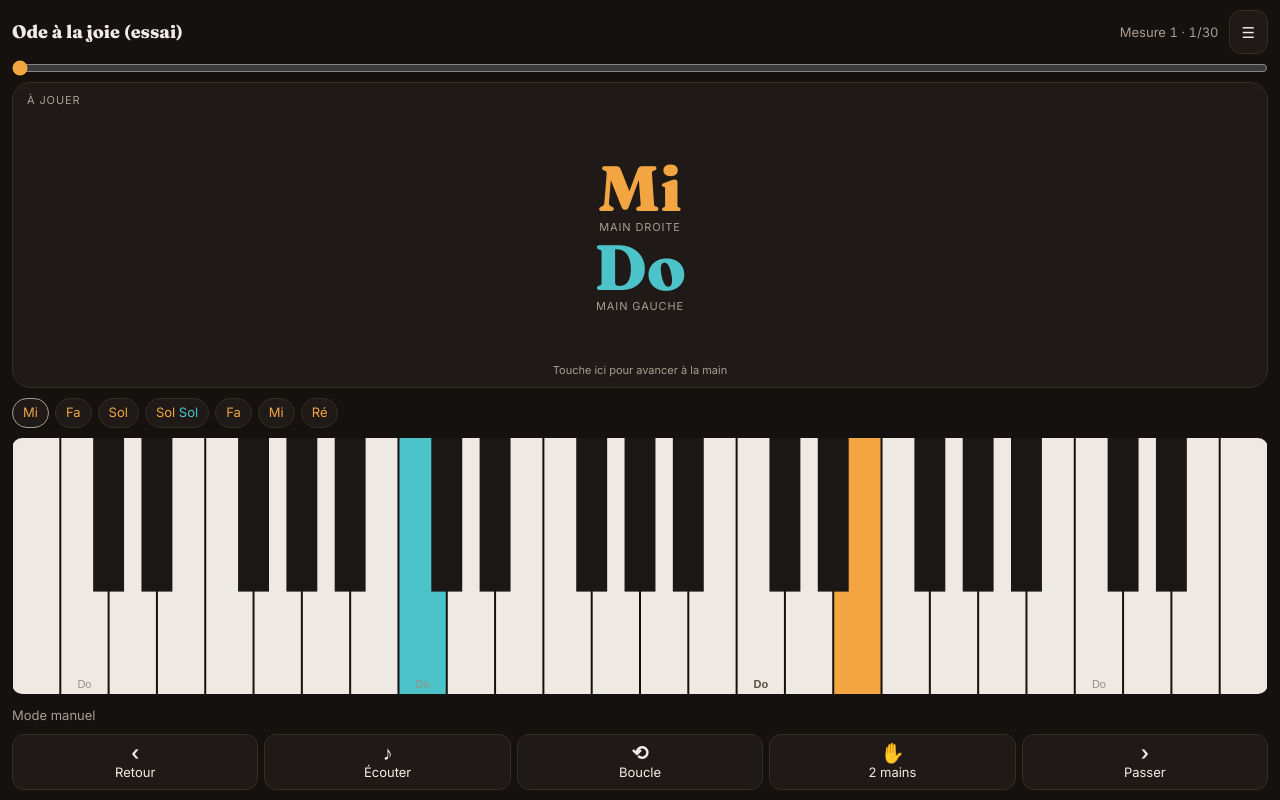
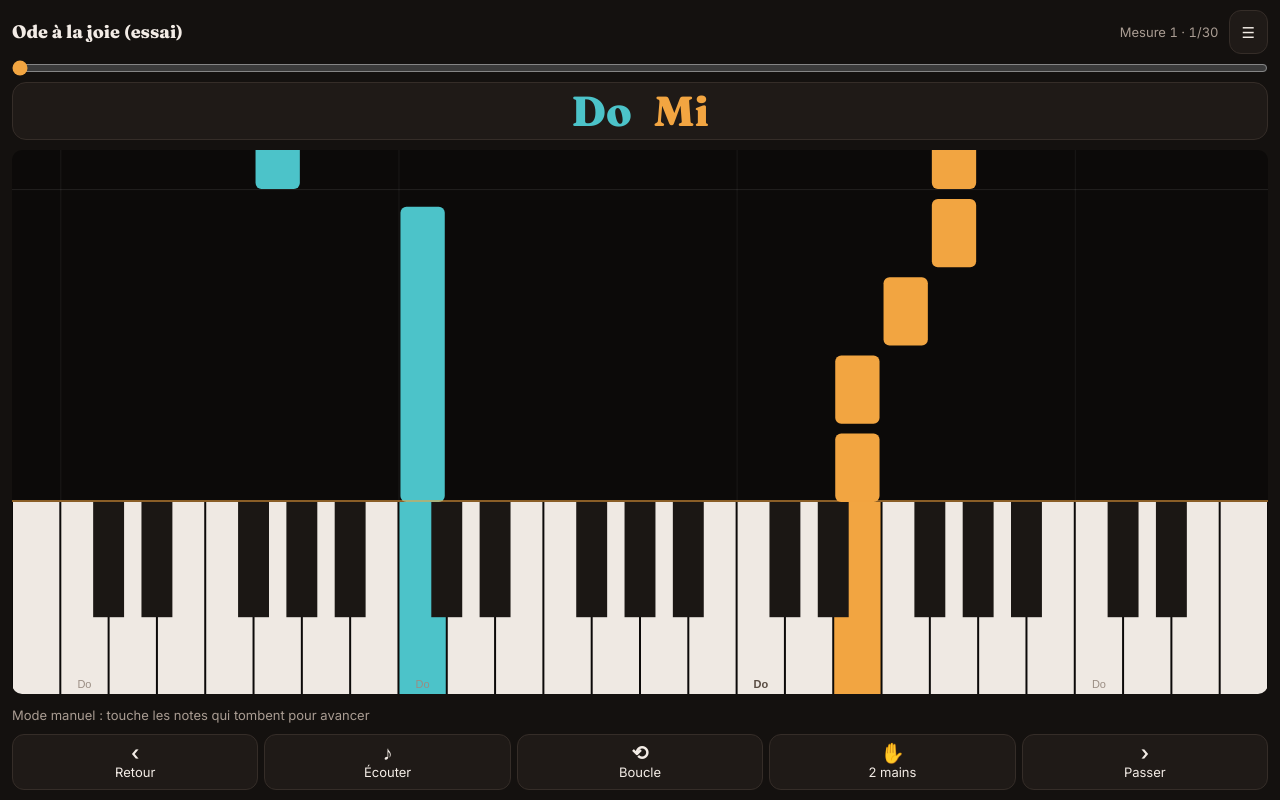
Before and after one commit to ayoubion/piano, a plain HTML site: page index.html in a window 1280 px wide. Drawn offline with Linux system fonts and the light colour scheme.

Commit message:
Notes qui tombent + clavier couvrant toute la tessiture du morceau
Co-Authored-By: Claude Opus 5.5 <noreply@anthropic.com>

```diff
--- a/index.html
+++ b/index.html
@@ -30,19 +30,16 @@ header h1{font:800 18px/1.1 var(--display);margin:0;flex:1;min-width:0;white-spa
 header .meta{color:var(--muted);font-size:13px;font-variant-numeric:tabular-nums;white-space:nowrap}
 #prog{width:100%;accent-color:var(--rh);margin:0 0 6px}
 main{flex:1;display:flex;flex-direction:column;gap:10px;min-height:0}
-#card{flex:1;min-height:110px;background:var(--panel);border:1px solid var(--line);border-radius:18px;display:flex;flex-direction:column;align-items:center;justify-content:center;gap:6px;padding:12px;position:relative;user-select:none;transition:background .15s}
+#card{flex:0 0 auto;min-height:58px;background:var(--panel);border:1px solid var(--line);border-radius:14px;display:flex;align-items:center;justify-content:center;padding:6px 12px;user-select:none;transition:background .15s;cursor:pointer}
 #card.flash{background:#24321f}
-#card .lbl{position:absolute;top:10px;left:14px;color:var(--muted);font-size:11px;letter-spacing:.08em;text-transform:uppercase}
-#card .hint{position:absolute;bottom:8px;color:var(--muted);font-size:11px}
-.row{display:flex;flex-wrap:wrap;justify-content:center;gap:8px 16px}
-.nn{font:800 clamp(34px,11vw,64px)/1 var(--display);transition:opacity .15s}
+#now{display:flex;flex-wrap:wrap;align-items:baseline;justify-content:center;gap:4px 22px}
+.row{display:flex;flex-wrap:wrap;justify-content:center;gap:4px 12px}
+.nn{font:800 clamp(26px,8vw,42px)/1 var(--display);transition:opacity .15s}
 .nn.R{color:var(--rh)} .nn.L{color:var(--lh)} .nn.done{opacity:.25;text-decoration:line-through}
-.handtag{font-size:11px;color:var(--muted);letter-spacing:.08em;text-transform:uppercase;width:100%;text-align:center}
-#next{display:flex;gap:6px;overflow:hidden;min-height:30px}
-#next .chip{flex:0 0 auto;padding:4px 10px;border-radius:999px;background:var(--panel);border:1px solid var(--line);font-size:13px;white-space:nowrap}
-#next .chip:first-child{border-color:var(--muted)}
 .R{color:var(--rh)} .L{color:var(--lh)}
-#kb{width:100%;height:clamp(120px,32vh,260px);display:block;border-radius:10px;flex:0 0 auto}
+#stage{flex:1;display:flex;flex-direction:column;min-height:0;border-radius:10px;overflow:hidden;background:#0c0a09}
+#roll{flex:1;min-height:90px;width:100%;display:block;cursor:pointer}
+#kb{width:100%;height:clamp(110px,24vh,220px);display:block;flex:0 0 auto}
 #status{display:flex;align-items:center;gap:8px;font-size:13px;color:var(--muted);min-height:22px}
 #meter{flex:0 0 60px;height:6px;background:var(--line);border-radius:3px;overflow:hidden}
 #meter i{display:block;height:100%;width:0;background:var(--ok)}
@@ -59,7 +56,8 @@ label.file{display:block;text-align:center;border:1px dashed var(--muted);border
 label.file input{display:none}
 input[type=range]{width:100%;accent-color:var(--rh)}
 @media (orientation:landscape) and (max-height:500px){
-  #card{min-height:70px} .nn{font-size:clamp(26px,7vh,44px)} #kb{height:38vh} #next{min-height:24px}
+  #card{min-height:44px;padding:2px 10px} .nn{font-size:clamp(20px,6vh,34px)} #kb{height:30vh}
+  header{padding:4px 0 2px} main{gap:6px} .dock{padding:4px 0 6px} .dock button{min-height:38px;padding:4px}
 }
 @media (prefers-reduced-motion:reduce){*{transition:none!important}}
 </style>
@@ -73,13 +71,13 @@ input[type=range]{width:100%;accent-color:var(--rh)}
 <input type="range" id="prog" min="0" max="0" value="0" aria-label="Position dans le morceau">
 <main>
   <div id="card" role="button" tabindex="0" aria-label="Notes à jouer (toucher pour passer)">
-    <span class="lbl">À jouer</span>
     <div id="now"></div>
-    <span class="hint" id="hint">Touche ici pour avancer à la main</span>
   </div>
-  <div id="next" aria-label="Ensuite"></div>
-  <canvas id="kb"></canvas>
-  <div id="status"><span id="stTxt">Mode manuel</span><div id="meter" hidden><i></i></div></div>
+  <div id="stage">
+    <canvas id="roll" aria-label="Notes qui tombent (toucher pour passer)"></canvas>
+    <canvas id="kb"></canvas>
+  </div>
+  <div id="status"><span id="stTxt">Mode manuel : touche les notes qui tombent pour avancer</span><div id="meter" hidden><i></i></div></div>
 </main>
 <nav class="dock">
   <button id="bPrev"><b>‹</b>Retour</button>
@@ -140,7 +138,7 @@ function parseMidi(buf){
   for(let t=0; t<ntr && p < d.byteLength; t++){
     const id = str(4), len = u32(), end = p + len;
     if(id !== 'MTrk'){ p = end; continue; }
-    let tick = 0, rs = 0; const notes = []; let name = '';
+    let tick = 0, rs = 0; const notes = []; let name = ''; const open = {};
     while(p < end){
       tick += vlq();
       let st = d.getUint8(p);
@@ -152,8 +150,13 @@ function parseMidi(buf){
         if(mt === 0x03){ for(let i=0;i<ml;i++) name += String.fromCharCode(d.getUint8(p+i)); }
         p += ml;
       } else if(st === 0xf0 || st === 0xf7){ p += vlq(); }
-      else if(type === 0x90){ const n=d.getUint8(p), v=d.getUint8(p+1); p+=2; if(v>0 && ch!==9) notes.push({t:tick, n, ch}); }
-      else if(type === 0x80 || type === 0xa0 || type === 0xb0 || type === 0xe0){ p += 2; }
+      else if(type === 0x90 || type === 0x80){
+        const n=d.getUint8(p), v=d.getUint8(p+1), key = ch*128+n; p+=2;
+        if(ch === 9){}
+        else if(type === 0x90 && v>0){ (open[key] ??= []).push(notes.length); notes.push({t:tick, n, ch, d:0}); }
+        else { const q = open[key]; if(q && q.length){ const x = notes[q.shift()]; x.d = tick - x.t; } }
+      }
+      else if(type === 0xa0 || type === 0xb0 || type === 0xe0){ p += 2; }
       else if(type === 0xc0 || type === 0xd0){ p += 1; }
       else { p = end; }
     }
@@ -167,13 +170,13 @@ function parseMidi(buf){
     const byCh = {}; groups[0].forEach(x => (byCh[x.ch] ??= []).push(x));
     groups = Object.values(byCh);
   }
-  const notes = [];
+  const notes = [], dur = x => x.d || ppq/2;
   if(groups.length >= 2){
     const avg = g => g.reduce((s,x)=>s+x.n,0)/g.length;
     const order = groups.map((g,i)=>({i,a:avg(g)})).sort((a,b)=>b.a-a.a);
-    order.forEach((o,rank) => groups[o.i].forEach(x => notes.push({t:x.t, n:x.n, h: rank===0 ? 'R' : 'L'})));
+    order.forEach((o,rank) => groups[o.i].forEach(x => notes.push({t:x.t, n:x.n, d:dur(x), h: rank===0 ? 'R' : 'L'})));
   } else {
-    groups[0].forEach(x => notes.push({t:x.t, n:x.n, h: x.n >= 60 ? 'R' : 'L'}));
+    groups[0].forEach(x => notes.push({t:x.t, n:x.n, d:dur(x), h: x.n >= 60 ? 'R' : 'L'}));
   }
   notes.sort((a,b)=>a.t-b.t || a.n-b.n);
   return {ppq, barTicks: ppq * 4 * tsNum / tsDen, notes};
@@ -185,9 +188,9 @@ function demoSong(){
   const E4=64,F4=65,G4=67,D4=62,C4=60,G2=43,C3=48;
   const mel = [[E4,1],[E4,1],[F4,1],[G4,1],[G4,1],[F4,1],[E4,1],[D4,1],[C4,1],[C4,1],[D4,1],[E4,1],[E4,1.5],[D4,.5],[D4,2],
                [E4,1],[E4,1],[F4,1],[G4,1],[G4,1],[F4,1],[E4,1],[D4,1],[C4,1],[C4,1],[D4,1],[E4,1],[D4,1.5],[C4,.5],[C4,2]];
-  let t = 0; mel.forEach(([n,b]) => { notes.push({t, n, h:'R'}); t += b*q; });
-  [C3,G2,C3,G2,C3,G2,C3,G2].forEach((n,i) => notes.push({t:i*4*q, n, h:'L'}));
-  notes.push({t:7*4*q + 2*q, n:C3, h:'L'});
+  let t = 0; mel.forEach(([n,b]) => { notes.push({t, n, d:b*q*0.9, h:'R'}); t += b*q; });
+  [C3,G2,C3,G2,C3,G2,C3,G2].forEach((n,i) => notes.push({t:i*4*q, n, d:(i===7?2:4)*q*0.95, h:'L'}));
+  notes.push({t:7*4*q + 2*q, n:C3, d:2*q, h:'L'});
   notes.sort((a,b)=>a.t-b.t || a.n-b.n);
   return {name:'Ode à la joie (essai)', ppq:q, barTicks:4*q, notes};
 }
@@ -217,7 +220,7 @@ function loadSong(song, keepPos){
   S.song = song; buildSteps();
   if(curT != null){ S.idx = Math.max(0, S.steps.findIndex(s => s.t >= curT)); }
   else S.idx = Math.min(store.get('pp:pos:'+song.name, 0), S.steps.length-1);
-  S.loopA = S.loopB = null; kbWin = null;
+  S.loopA = S.loopB = null; view.t = null;
   $('title').textContent = song.name;
   $('prog').max = Math.max(0, S.steps.length-1);
   $('songInfo').textContent = `${song.name} — ${S.steps.length} étapes, ${Math.ceil((song.notes[song.notes.length-1].t+1)/song.barTicks)} mesures.`;
@@ -259,10 +262,8 @@ function render(){
   const now = $('now');
   if(!step){ now.innerHTML = '<div class="small">Charge un morceau dans ☰</div>'; return; }
   const R = step.notes.filter(x=>x.h==='R').reverse(), L = step.notes.filter(x=>x.h==='L').reverse();
-  const part = (arr, tag) => arr.length ? `<div class="row">${arr.map(x=>`<span class="nn ${x.h}${S.latched.has(x.n)?' done':''}">${nName(x.n)}</span>`).join('')}</div>${S.hands==='both'?`<div class="handtag">${tag}</div>`:''}` : '';
-  now.innerHTML = part(R,'main droite') + part(L,'main gauche');
-  const nxt = S.steps.slice(S.idx+1, S.idx+8);
-  $('next').innerHTML = nxt.map(s=>`<span class="chip">${chipHTML(s)}</span>`).join('') || '<span class="small">Fin du morceau →  retour au début</span>';
+  const part = (arr, tag) => arr.length ? `<div class="row" title="${tag}">${arr.map(x=>`<span class="nn ${x.h}${S.latched.has(x.n)?' done':''}">${nName(x.n)}</span>`).join('')}</div>` : '';
+  now.innerHTML = part(L,'main gauche') + part(R,'main droite');
   const bar = Math.floor(step.t / S.song.barTicks) + 1;
   $('pos').textContent = `Mesure ${bar} · ${S.idx+1}/${S.steps.length}`;
   $('prog').value = S.idx;
@@ -273,37 +274,81 @@ function render(){
 }
 
 /* ---------- keyboard canvas ---------- */
-let kbWin = null; const wrong = new Map();
+const wrong = new Map();
+const view = { t:null, raf:0 };                     // animated scroll position of the falling notes (ticks)
 function whiteIdx(n){ const o = Math.floor(n/12), r=n%12; return o*7 + [0,0,1,1,2,3,3,4,4,5,5,6][r]; }
 function whiteToNote(w){ return Math.floor(w/7)*12 + [0,2,4,5,7,9,11][w%7]; }
+/* Keyboard window: always the whole range of the song (plus a key of margin), never less than half a piano */
+function kbLayout(W){
+  const HALF = 26;
+  const [slo, shi] = S.range || [48,72];
+  const span = Math.max(HALF, whiteIdx(shi) - whiteIdx(slo) + 3);
+  let wlo = Math.round((whiteIdx(slo) + whiteIdx(shi)) / 2 - span / 2 + 0.5);
+  wlo = Math.max(whiteIdx(21), Math.min(wlo, whiteIdx(108) - span + 1));
+  const whi = wlo + span - 1, kw = W / span;
+  // x position and width of a note's key
+  const keyX = n => isBlack(n) ? [(whiteIdx(n-1)-wlo+1)*kw - kw*0.32, kw*0.64] : [(whiteIdx(n)-wlo)*kw, kw];
+  return {wlo, whi, kw, keyX};
+}
+function css(){ const s = getComputedStyle(document.documentElement); return v => s.getPropertyValue(v).trim(); }
+function fitCanvas(cv){
+  const dpr = window.devicePixelRatio||1, W = cv.clientWidth, H = cv.clientHeight;
+  if(cv.width !== Math.round(W*dpr) || cv.height !== Math.round(H*dpr)){ cv.width = Math.round(W*dpr); cv.height = Math.round(H*dpr); }
+  const g = cv.getContext('2d'); g.setTransform(dpr,0,0,dpr,0,0); return [g, W, H];
+}
+function rr(g, x, y, w, h, r){ r = Math.min(r, w/2, h/2); g.beginPath(); if(g.roundRect) g.roundRect(x,y,w,h,r); else g.rect(x,y,w,h); g.fill(); }
+
+/* Falling notes: the current step sits on the keyboard, the next ones come down from above */
+function drawRoll(){
+  const cv = $('roll'); if(!cv.clientWidth || !S.song) return;
+  const [g, W, H] = fitCanvas(cv), c = css(), L = kbLayout(W);
+  const step = S.steps[S.idx]; if(!step) return;
+  const ppq = S.song.ppq, ppt = H / (ppq * 4.5);    // pixels per tick: ~4.5 beats visible
+  const vt = view.t ?? step.t;
+  g.clearRect(0,0,W,H);
+  // guide lines on every C, and bar lines
+  g.fillStyle = '#ffffff10';
+  for(let w=L.wlo; w<=L.whi; w++) if(whiteToNote(w)%12===0) g.fillRect((w-L.wlo)*L.kw, 0, 1, H);
+  const bt = S.song.barTicks;
+  for(let b = Math.ceil(vt/bt)*bt; (b - vt)*ppt < H; b += bt){ g.fillStyle = '#ffffff18'; g.fillRect(0, H - (b-vt)*ppt, W, 1); }
+  const curSet = new Set(step.notes.map(x=>x.n));
+  const until = vt + H/ppt;
+  for(const x of S.song.notes){
+    if(x.t > until) break;
+    const d = x.d || ppq/2;
+    if(x.t + d < vt - ppq*0.25) continue;
+    const yb = H - (x.t - vt)*ppt, h = Math.max(6, d*ppt - 2);
+    const [kx, kw] = L.keyX(x.n);
+    const other = S.hands !== 'both' && x.h !== S.hands;
+    const isCur = x.t === step.t || (Math.abs(x.t - step.t) <= ppq/8 && curSet.has(x.n));
+    let col = x.h === 'R' ? c('--rh') : c('--lh');
+    if(isCur && S.latched.has(x.n)) col = c('--ok');
+    g.globalAlpha = other ? 0.18 : x.t < step.t - ppq/8 ? 0.35 : 1;
+    g.fillStyle = col;
+    rr(g, kx + (isBlack(x.n)?1:2), yb - h, kw - (isBlack(x.n)?2:4), h, Math.min(6, kw*0.3));
+    if(isBlack(x.n)){ g.fillStyle = '#00000055'; rr(g, kx+1, yb-h, kw-2, h, Math.min(6, kw*0.3)); }
+  }
+  g.globalAlpha = 1;
+  // hit line
+  g.fillStyle = c('--rh'); g.globalAlpha = .55; g.fillRect(0, H-2, W, 2); g.globalAlpha = 1;
+}
+function animate(){
+  view.raf = 0;
+  const step = S.steps[S.idx]; if(!step) return;
+  if(view.t == null) view.t = step.t;
+  const diff = step.t - view.t;
+  const reduce = matchMedia('(prefers-reduced-motion: reduce)').matches;
+  if(reduce || Math.abs(diff) < 1 || Math.abs(diff) > S.song.ppq*16) view.t = step.t;
+  else view.t += diff * 0.22;
+  drawRoll();
+  if(view.t !== step.t) view.raf = requestAnimationFrame(animate);
+}
 function drawKb(){
-  const cv = $('kb'), dpr = window.devicePixelRatio||1;
-  const W = cv.clientWidth, H = cv.clientHeight; if(!W) return;
-  cv.width = W*dpr; cv.height = H*dpr;
-  const g = cv.getContext('2d'); g.setTransform(dpr,0,0,dpr,0,0);
-  const css = getComputedStyle(document.documentElement), c = v => css.getPropertyValue(v).trim();
-  const HALF = 26;                                   // half a piano: 26 of 52 white keys
-  const maxWhites = Math.max(HALF, Math.floor(W / 12));
+  if(!view.raf) view.raf = requestAnimationFrame(animate);
+  const cv = $('kb'); if(!cv.clientWidth) return;
+  const [g, W, H] = fitCanvas(cv), c = css();
+  const {wlo, whi, kw} = kbLayout(W);
   const step = S.steps[S.idx];
-  const need = []; S.steps.slice(S.idx, S.idx+4).forEach(s=>s.notes.forEach(x=>need.push(x.n)));
-  const [slo, shi] = S.range || [48,72];
-  let wlo, whi;
-  const songW = whiteIdx(shi) - whiteIdx(slo) + 1;
-  if(songW + 2 <= maxWhites){
-    const span = Math.min(maxWhites, Math.max(HALF, songW + 2));
-    wlo = Math.round((whiteIdx(slo) + whiteIdx(shi)) / 2 - span / 2 + 0.5);
-    wlo = Math.max(whiteIdx(21), Math.min(wlo, whiteIdx(108) - span + 1));
-    whi = wlo + span - 1;
-  } else {
-    const nlo = Math.min(...need, 127), nhi = Math.max(...need, 0);
-    if(!kbWin || whiteIdx(nlo) < kbWin[0] || whiteIdx(nhi) > kbWin[1]){
-      const mid = (whiteIdx(nlo)+whiteIdx(nhi))/2;
-      let a = Math.round(mid - maxWhites/2); a = Math.max(whiteIdx(21), Math.min(a, whiteIdx(108)-maxWhites));
-      kbWin = [a, a+maxWhites-1];
-    }
-    [wlo, whi] = kbWin;
-  }
-  const nW = whi - wlo + 1, kw = W / nW;
   const cur = new Map(); step && step.notes.forEach(x=>cur.set(x.n, x.h));
   const nextS = S.steps[S.idx+1]; const nxt = new Set(nextS ? nextS.notes.map(x=>x.n) : []);
   const fillFor = (n, base) => {
@@ -424,9 +469,8 @@ async function setSrc(src){
   S.src = 'manual';
   if(src === 'mic' && await startMic()){ S.src = 'mic'; $('meter').hidden = false; setStatus('J\'écoute…'); }
   else if(src === 'midi' && await startMidi()){ S.src = 'midi'; }
-  else if(src === 'manual') setStatus('Mode manuel');
+  else if(src === 'manual') setStatus('Mode manuel : touche les notes qui tombent pour avancer');
   ['Manual','Mic','Midi'].forEach(k => $('src'+k).classList.toggle('on', S.src === k.toLowerCase()));
-  $('hint').textContent = S.src==='manual' ? 'Touche ici pour avancer à la main' : 'Joue les notes, ou touche ici pour passer';
   store.set('pp:src', S.src);
   wake();
 }
@@ -476,7 +520,8 @@ $('file').onchange = async e => {
   }catch(err){ $('songInfo').textContent = err.message; }
   e.target.value = '';
 };
-window.addEventListener('resize', () => { kbWin = null; drawKb(); });
+window.addEventListener('resize', () => { drawKb(); });
+$('roll').addEventListener('click', () => { ctx(); advance(); });
 document.addEventListener('keydown', e => {
   if($('menu').open) return;
   if(e.key==='ArrowRight') advance(); else if(e.key==='ArrowLeft') back();
```
